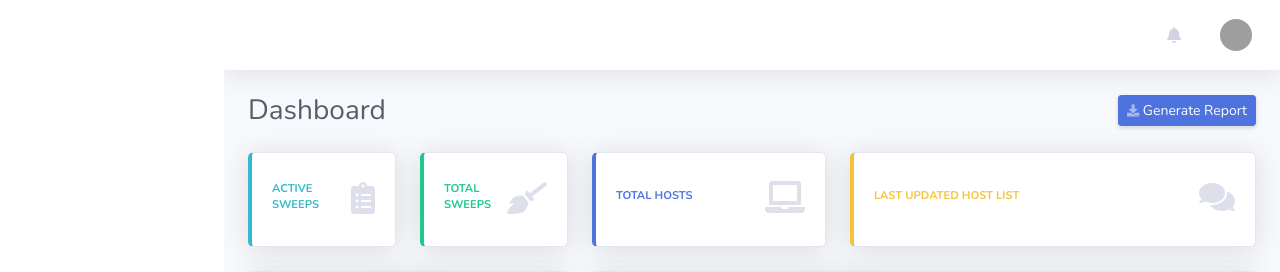
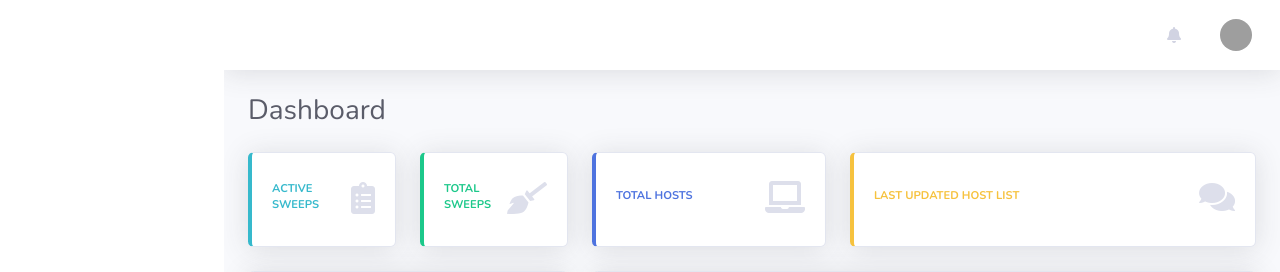
Before and after one commit to allthingsdfir/cb-bot, a Python web app: template application/templates/home.html in a window 1280 px wide. Shown: the top 272 px of the page. Run offline with Jinja, Linux system fonts and the light colour scheme; the template is opened without the code that fills it, so the values that code supplies are empty; some libraries are stand-ins or nearby versions; grey boxes are pictures that could not be loaded.

Commit message:
Removed 'Generate Report' button.

```diff
--- a/application/templates/home.html
+++ b/application/templates/home.html
@@ -4,8 +4,8 @@
 <!-- Page Heading -->
 <div class="d-sm-flex align-items-center justify-content-between mb-4">
     <h1 class="h3 mb-0 text-gray-800">Dashboard</h1>
-    <a href="#" class="d-none d-sm-inline-block btn btn-sm btn-primary shadow-sm"><i
-            class="fas fa-download fa-sm text-white-50"></i> Generate Report</a>
+    <!-- <a href="#" class="d-none d-sm-inline-block btn btn-sm btn-primary shadow-sm"><i
+            class="fas fa-download fa-sm text-white-50"></i> Generate Report</a> -->
 </div>
 
 <!-- Content Row -->
```
